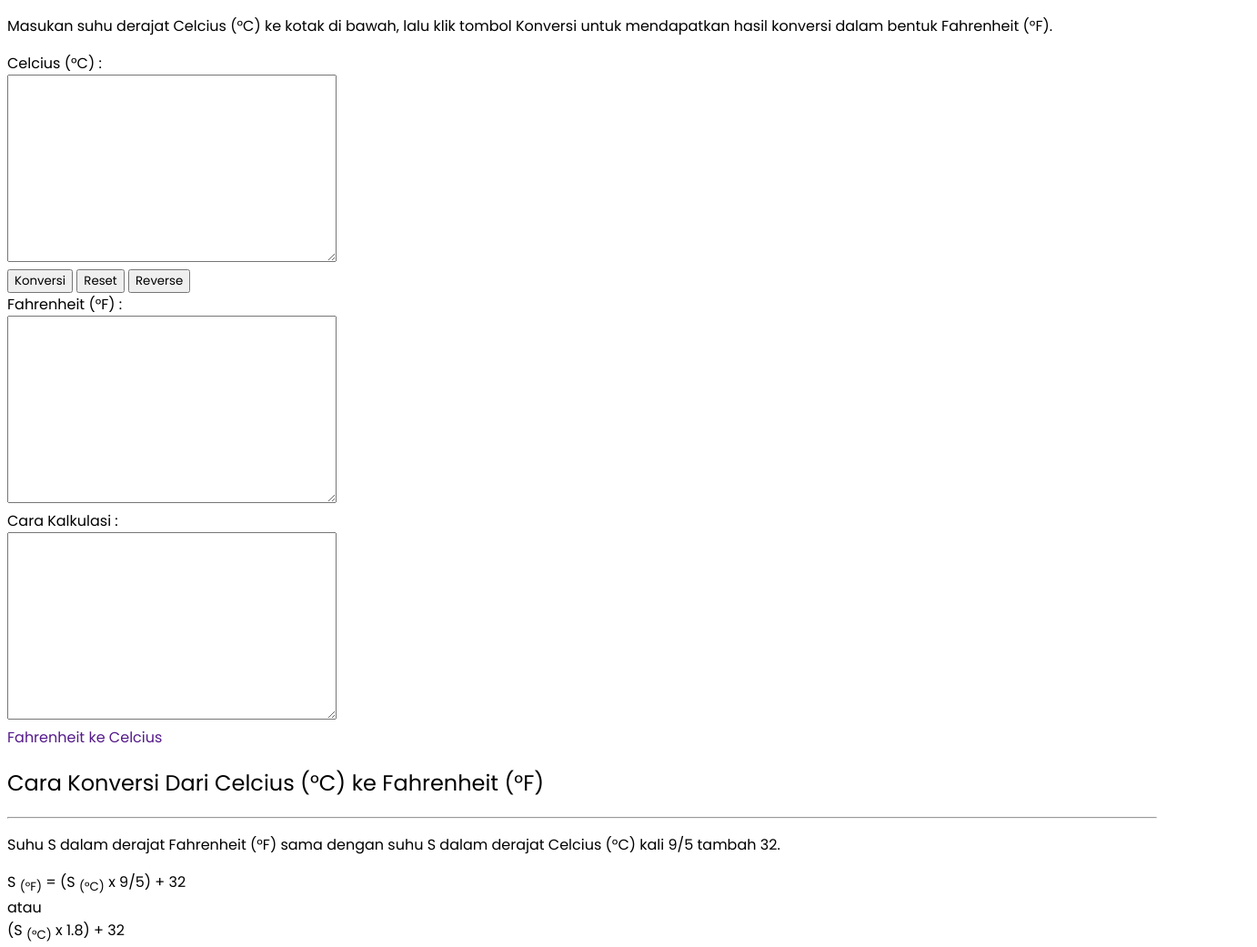
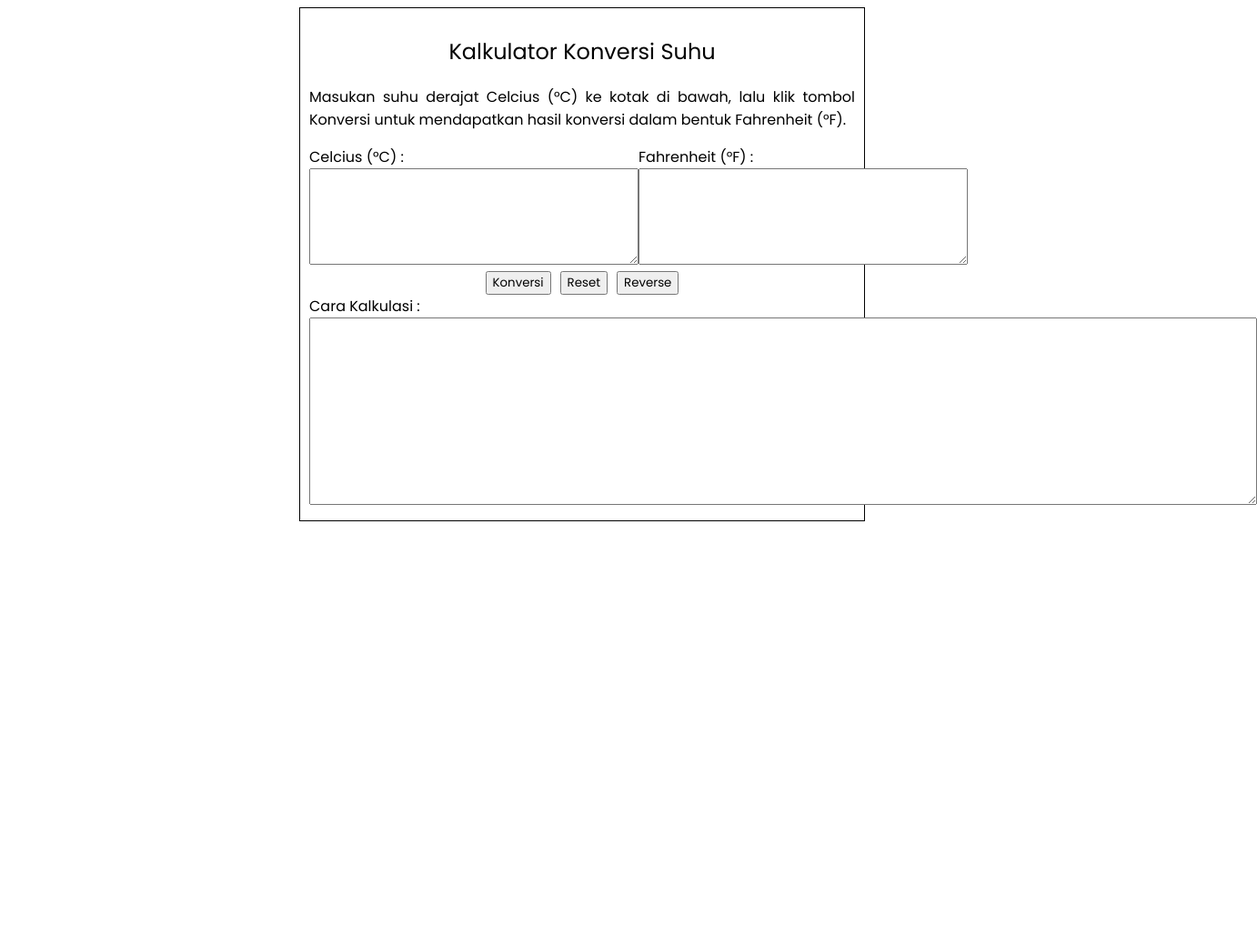
Before and after one commit to revou-fundamental-course/15-apr-24-projectbinusa, a plain HTML site: page index.html in a window 1280 px wide. Shown: the whole page at 91% size, 1382 px wide, since content can reach past the window. After the commit the page ends 800 px from the top, so only its background shows below. Drawn offline with Linux system fonts and the light colour scheme.

Commit message:
code clean js

```diff
--- a/css/style.css
+++ b/css/style.css
@@ -3,3 +3,31 @@
   font-weight: 400;
   font-style: normal;
 }
+
+.box {
+  display: block;
+  margin-left: auto;
+  margin-right: auto;
+  width: 600px;
+  padding: 10px;
+  border: 1px solid black;
+}
+
+section h1 {
+  text-align: center;
+}
+
+section .note {
+  text-align: justify;
+}
+
+section .btn {
+  display: flex;
+  justify-content: center;
+  gap: 10px;
+}
+
+#temperatureForm {
+  display: flex;
+  justify-content: space-evenly;
+}
--- a/index.html
+++ b/index.html
@@ -4,69 +4,70 @@
     <meta charset="UTF-8" />
     <meta name="viewport" content="width=device-width, initial-scale=1.0" />
     <title>Kalkulator Konversi Suhu</title>
-    <!-- Css Eksternal -->
-    <link rel="stylesheet" href="css/style.css" />
-    <!-- Font Google -->
     <link rel="preconnect" href="https://fonts.googleapis.com" />
     <link rel="preconnect" href="https://fonts.gstatic.com" crossorigin />
     <link
       href="https://fonts.googleapis.com/css2?family=Poppins:wght@400;500;600;700&display=swap"
       rel="stylesheet"
     />
+    <link rel="stylesheet" href="/css/style.css" />
   </head>
   <body>
+    <div class="box">
       <!-- Section 1 -->
       <section>
-      <p>
+        <h1>Kalkulator Konversi Suhu</h1>
+        <p class="note">
           Masukan suhu derajat Celcius (&deg;C) ke kotak di bawah, lalu klik
-        tombol Konversi untuk mendapatkan hasil konversi dalam bentuk Fahrenheit
-        (&deg;F).
+          tombol Konversi untuk mendapatkan hasil konversi dalam bentuk
+          Fahrenheit (&deg;F).
         </p>
+        <form id="temperatureForm">
+          <div>
+            <label for="celciusInput">Celcius (&deg;C) :</label>
+            <br />
+            <textarea
+              id="celciusInput"
+              name="celciusInput"
+              cols="30"
+              rows="5"
+            ></textarea>
+          </div>
+          <br />
+          <div>
+            <label for="fahrenheitOutput">Fahrenheit (&deg;F) :</label>
+            <br />
+            <textarea
+              id="fahrenheitOutput"
+              name="fahrenheitOutput"
+              cols="30"
+              rows="5"
+            ></textarea>
+          </div>
+        </form>
+        <div class="btn">
+          <button id="convertButton">Konversi</button>
+          <button id="resetButton">Reset</button>
+          <button id="reverseButton">Reverse</button>
+        </div>
+      </section>
 
-      <form action="">
-        <label for="">Celcius (&deg;C) :</label>
+      <!-- Section 2 -->
+      <section>
+        <form>
+          <label for="calculationTextarea">Cara Kalkulasi :</label>
           <br />
-        <textarea name="" id="" cols="30" rows="10"></textarea>
-        <br />
-        <button>Konversi</button>
-        <button>Reset</button>
-        <button>Reverse</button>
+          <textarea
+            id="calculationTextarea"
+            name="calculationTextarea"
+            cols="90"
+            rows="10"
+            readonly
+          ></textarea>
         </form>
       </section>
-    <!-- Section 2 -->
-    <section>
-      <form action="">
-        <label for="">Fahrenheit (&deg;F) :</label>
-        <br />
-        <textarea name="" id="" cols="30" rows="10"></textarea>
-      </form>
-    </section>
-    <!-- Section 3 -->
-    <section>
-      <form action="">
-        <label for="">Cara Kalkulasi :</label>
-        <br />
-        <textarea name="" id="" cols="30" rows="10"></textarea>
-      </form>
-    </section>
-    <!-- Section 4 -->
-    <section>
-      <a href="" style="text-decoration: none">Fahrenheit ke Celcius</a>
+    </div>
 
-      <h2>Cara Konversi Dari Celcius (&deg;C) ke Fahrenheit (&deg;F)</h2>
-      <hr />
-      <p>
-        Suhu S dalam derajat Fahrenheit (&deg;F) sama dengan suhu S dalam
-        derajat Celcius (&deg;C) kali 9/5 tambah 32.
-      </p>
-      <p>
-        S <sub>(&deg;F)</sub> = (S <sub>(&deg;C)</sub> x 9/5) + 32 <br />
-        atau <br />
-        (S <sub>(&deg;C)</sub> x 1.8) + 32
-      </p>
-    </section>
-
-    <!-- Eksternal JS -->
     <script src="/js/script.js"></script>
   </body>
 </html>
--- a/js/script.js
+++ b/js/script.js
@@ -1,58 +1,35 @@
-// Input Value Celcius/Fahrenheit
-const celciusInput = document.querySelector("section:nth-of-type(1) textarea");
-const fahrenheitOutput = document.querySelector(
-  "section:nth-of-type(2) textarea"
-);
+// Variable
+const temperatureForm = document.getElementById("temperatureForm");
+const celciusInput = document.getElementById("celciusInput");
+const fahrenheitOutput = document.getElementById("fahrenheitOutput");
+const calculationTextarea = document.getElementById("calculationTextarea");
+const convertButton = document.getElementById("convertButton");
+const resetButton = document.getElementById("resetButton");
+const reverseButton = document.getElementById("reverseButton");
 
-// Function 3 Button
-const convertButton = document.querySelector("button:nth-of-type(1)");
-const resetButton = document.querySelector("button:nth-of-type(2)");
-const reverseButton = document.querySelector("button:nth-of-type(3)");
-
-// Rumus Konversi Celcius ke Fahrenheit
+// Function Rumus
 function celciusToFahrenheit(celcius) {
   return (celcius * 9) / 5 + 32;
 }
 
-// Rumsu Konversi Fahrenheit ke Celcius
 function fahrenheitToCelcius(fahrenheit) {
   return ((fahrenheit - 32) * 5) / 9;
 }
 
-// Function tombol Konversi
 convertButton.addEventListener("click", function (event) {
   event.preventDefault();
 
+  // Alert Validasi
   const celciusValue = parseFloat(celciusInput.value);
+  if (isNaN(celciusValue)) {
+    alert("Masukkan suhu dalam bentuk angka.");
+    return;
+  }
+
+  // Konversi dan tampilkan hasil
   const fahrenheitValue = celciusToFahrenheit(celciusValue);
   fahrenheitOutput.value = fahrenheitValue;
-});
 
-// Function tombol Reset
-resetButton.addEventListener("click", function (event) {
-  event.preventDefault();
-  celciusInput.value = "";
-  fahrenheitOutput.value = "";
-});
-
-// Function tombol Reverse
-reverseButton.addEventListener("click", function (event) {
-  event.preventDefault();
-  const fahrenheitValue = parseFloat(fahrenheitOutput.value);
-  const celciusValue = fahrenheitToCelcius(fahrenheitValue);
-  celciusInput.value = celciusValue;
-});
-
-// Menampilkan Cara Perhitungan
-const calculationTextarea = document.querySelector(
-  "section:nth-of-type(3) textarea"
-);
-
-convertButton.addEventListener("click", function (event) {
-  event.preventDefault();
-  const celciusValue = parseFloat(celciusInput.value);
-  const fahrenheitValue = celciusToFahrenheit(celciusValue);
-  fahrenheitOutput.value = fahrenheitValue;
   calculationTextarea.value = `Suhu S dalam derajat Fahrenheit (°F) sama dengan suhu S dalam derajat Celcius (°C) kali 9/5 tambah 32.\n\n`;
   calculationTextarea.value += `S (°F) = (${celciusValue} * 9/5) + 32\n\n`;
   calculationTextarea.value += `Hasil Konversi:\n${celciusValue} °C = ${fahrenheitValue} °F`;
@@ -60,10 +37,27 @@ convertButton.addEventListener("click", function (event) {
 
 reverseButton.addEventListener("click", function (event) {
   event.preventDefault();
+
+  // Alert Validasi
   const fahrenheitValue = parseFloat(fahrenheitOutput.value);
+  if (isNaN(fahrenheitValue)) {
+    alert("Masukkan suhu dalam bentuk angka.");
+    return;
+  }
+
+  // Reverse Konversi dan tampilkan hasil
   const celciusValue = fahrenheitToCelcius(fahrenheitValue);
   celciusInput.value = celciusValue;
+
   calculationTextarea.value = `Suhu S dalam derajat Celcius (°C) sama dengan suhu S dalam derajat Fahrenheit (°F) dikurangi 32 lalu dikalikan 5/9.\n\n`;
   calculationTextarea.value += `S (°C) = (${fahrenheitValue} - 32) * 5/9\n\n`;
   calculationTextarea.value += `Hasil Konversi:\n${fahrenheitValue} °F = ${celciusValue} °C`;
 });
+
+// Function Tombol Reset
+resetButton.addEventListener("click", function (event) {
+  event.preventDefault();
+  temperatureForm.reset();
+  calculationTextarea.value = "";
+  fahrenheitOutput.value = "";
+});
```
Lines whose indentation alone changed are shown as unchanged.
